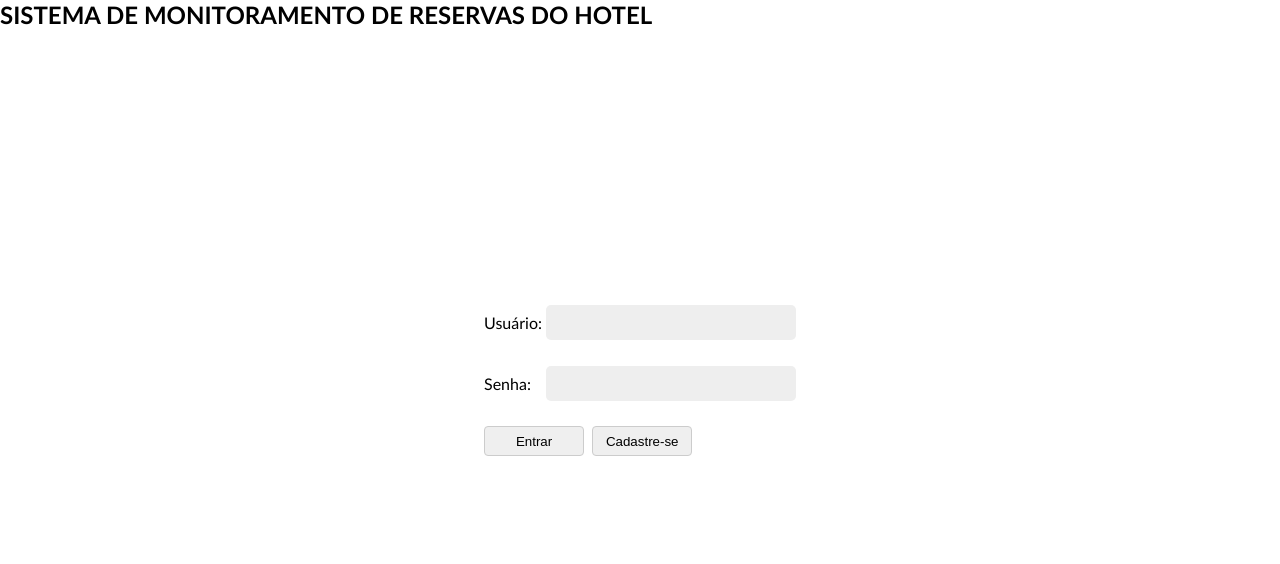
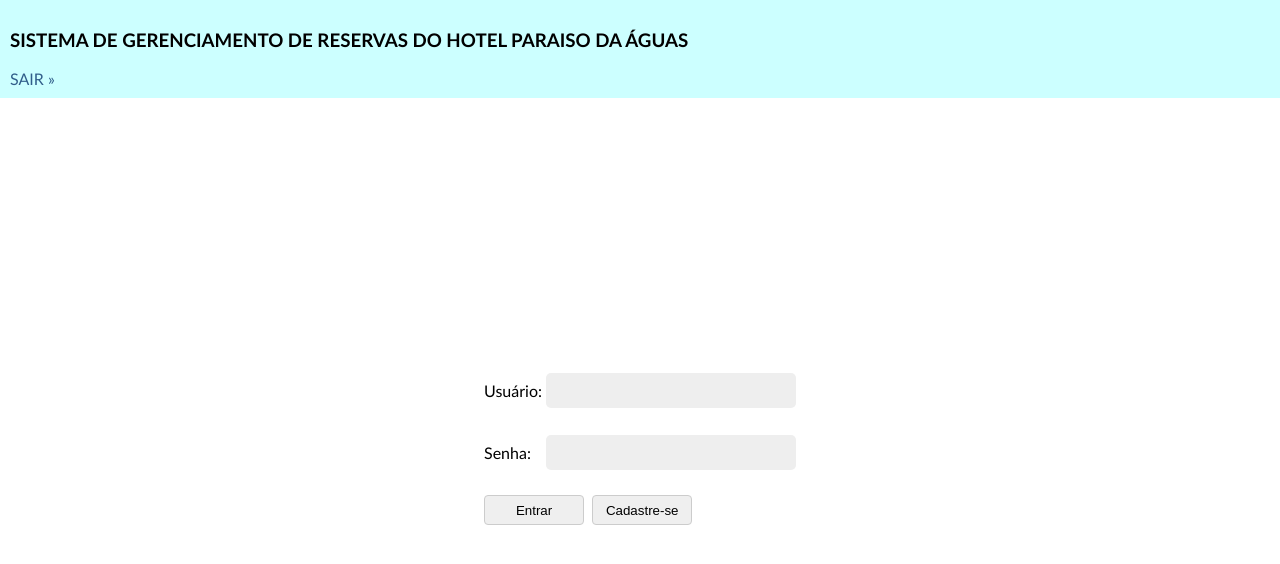
Before and after one commit to tassiofehosi/hotel_final_2, a PHP site: page / in a window 1280 px wide. Shown: the top 564 px of the page. Run offline with PHP 8.4, Linux system fonts and the light colour scheme.

Commit message:
modificado layout das pags. de login e cadastro de funcionarios

```diff
--- a/index.php
+++ b/index.php
@@ -11,11 +11,14 @@ if(!isset($_SESSION['user_session']) && !isset($_SESSION['pwd_session'])){
 	<link rel="stylesheet" type="text/css" href="css/estilo2.css">
 </head>
 <body>
+	<header>
+		<div class="header"><h3>SISTEMA DE GERENCIAMENTO DE RESERVAS DO HOTEL PARAISO DA ÁGUAS</h3>
+		<a href="?go=sair">SAIR &raquo;</a>
+		</div>
+	</header>
 	<div ID="cadastro">
 		<form method="post" action="?go=logar">
 			<table id="login_table">
-				<tr><h2>SISTEMA DE MONITORAMENTO DE RESERVAS DO HOTEL</h2></tr>
-				<tr>
 					<td>Usuário:</td>
 					<td><input type="text" name="user" id="user" class="txt" maxlength="15"/></td>
 				</tr>
@@ -63,3 +66,10 @@ if (@$_GET['go'] =='logar'){
 	}
 }
 ?>
+<?php
+	if(@$_GET['go'] == 'sair'){
+		unset($_SESSION['user_session']);
+		unset($_SESSION['pwd_session']);
+		echo"<meta http-equiv='refresh' content='0, url=index.html'>";
+	}
+?>
--- a/painel_admin.php
+++ b/painel_admin.php
@@ -15,7 +15,7 @@ if(!isset($_SESSION['user_session']) && !isset($_SESSION['pwd_session'])){
 </head>
 <body>
 	<header>
-		<div class="header"><h3>BEM VINDO AO SISTEMA DE MONITORAMENTO DE RESERVAS DO HOTEL PARAISO DA ÁGUAS</h3>
+		<div class="header"><h3>BEM VINDO AO SISTEMA DE GERENCIAMENTO DE RESERVAS DO HOTEL PARAISO DA ÁGUAS</h3>
 		<a href="?go=sair">SAIR</a>
 		</div><br><br>
 	</header>
@@ -66,7 +66,6 @@ if(!isset($_SESSION['user_session']) && !isset($_SESSION['pwd_session'])){
 				<td><b>Cidade</b></td>
 				<td><b>Estado</b></td>
 				<td><b>Profissao</b></td>
-				<td align="center"><b>Editar</b></td>
 				<td align="center"><b>Deletar</b></td>
 			</tr>
 			<?php
@@ -86,7 +85,6 @@ if(!isset($_SESSION['user_session']) && !isset($_SESSION['pwd_session'])){
 				<td><?php echo $linha->Cidade ?></td>
 				<td><?php echo $linha->Estado ?></td>
 				<td><?php echo $linha->Profissao ?></td>
-				<td align="center"><img src="img/editar.gif"></td>
 				<td align="center"><a href="deletar.php?CPF_cliente=<?php echo $linha->CPF_cliente ?>"><img src="img/eliminar.gif"></a></td>
 
 			</tr>
@@ -105,7 +103,6 @@ if(!isset($_SESSION['user_session']) && !isset($_SESSION['pwd_session'])){
 				<td><b>Numero_apto</b></td>
 				<td><b>Data_entrada</b></td>
 				<td><b>Data_saida</b></td>
-				<td align="center"><b>Editar</b></td>
 				<td align="center"><b>Deletar</b></td>
 			</tr>
 			<?php
@@ -119,7 +116,6 @@ if(!isset($_SESSION['user_session']) && !isset($_SESSION['pwd_session'])){
 				<td><?php echo $linha->Numero_apto ?></td>
 				<td><?php echo $linha->Data_entrada ?></td>
 				<td><?php echo $linha->Data_saida ?></td>
-				<td align="center"><img src="img/editar.gif"></td>
 				<td align="center"><a href="deletar.php?CPF_cliente=<?php echo $linha->CPF_cliente ?>"><img src="img/eliminar.gif"></a></td>
 
 			</tr>
```
Also changed, not shown: cadastfuncio.php (+5 -11 lines).
